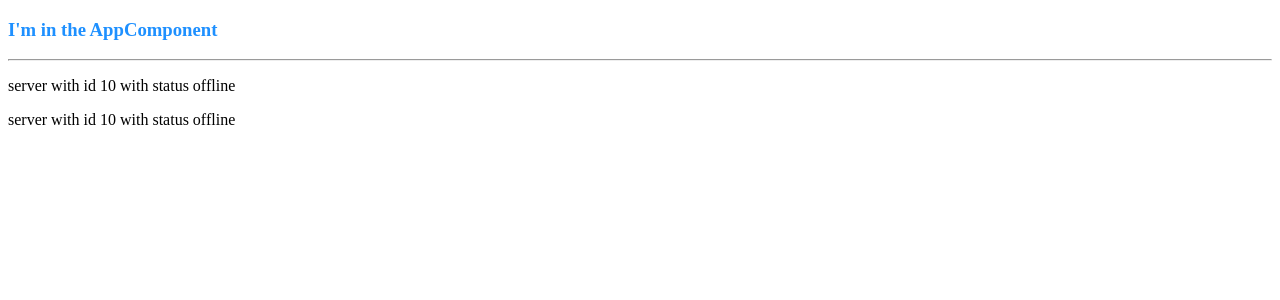
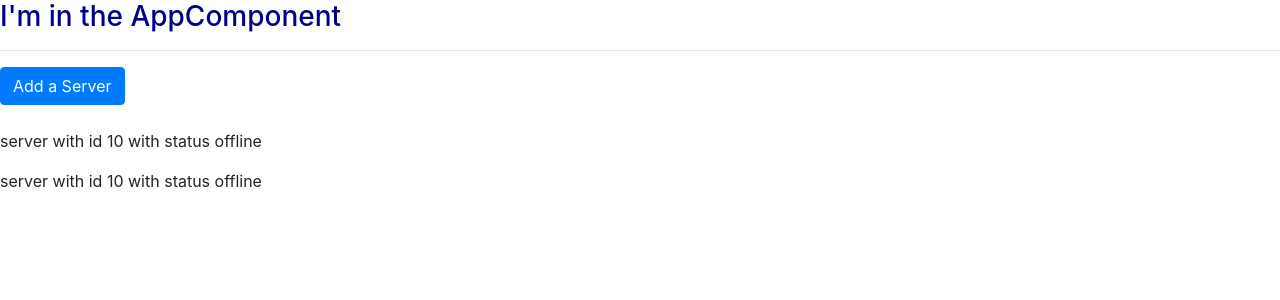
Before and after one commit to martimdLima/angular-9-the-complete-guide, an Angular app in the folder basics/: page / in a window 1280 px wide. Shown: the top 300 px of the page. Built offline with nearby package versions, Linux system fonts and the light colour scheme.

Commit message:
Angular 9 - Basics - Property Binding

```diff
--- a/basics/package.json
+++ b/basics/package.json
@@ -16,9 +16,12 @@
     "@angular/compiler": "~9.0.7",
     "@angular/core": "~9.0.7",
     "@angular/forms": "~9.0.7",
+    "@angular/localize": "^9.1.1",
     "@angular/platform-browser": "~9.0.7",
     "@angular/platform-browser-dynamic": "~9.0.7",
     "@angular/router": "~9.0.7",
+    "@ng-bootstrap/ng-bootstrap": "^6.0.2",
+    "bootstrap": "^4.4.1",
     "rxjs": "~6.5.4",
     "tslib": "^1.10.0",
     "zone.js": "~0.10.2"
--- a/basics/src/app/app.component.ts
+++ b/basics/src/app/app.component.ts
@@ -3,10 +3,10 @@ import { Component } from '@angular/core';
 @Component({
   selector: 'app-root',
   templateUrl: './app.component.html',
-  //styleUrls: ['./app.component.css']
-  styles: [`h3 {
+  styleUrls: ['./app.component.css']
+  /*styles: [`h3 {
     color: dodgerblue;
-  }`]
+  }`]*/
 })
 export class AppComponent {
   title = 'basics';
--- a/basics/src/app/app.module.ts
+++ b/basics/src/app/app.module.ts
@@ -1,3 +1,4 @@
+
 import { BrowserModule } from '@angular/platform-browser';
 import { NgModule } from '@angular/core';
 import { FormsModule } from '@angular/forms'
--- a/basics/src/app/servers/servers.component.html
+++ b/basics/src/app/servers/servers.component.html
@@ -1,2 +1,11 @@
-<app-server></app-server>
-<app-server></app-server>
+<div class="div">
+    <div class="col-xs-12">
+      <button class="btn btn-primary"
+              [disabled] = "!allowNewServer">Add a Server </button>
+    </div>
+    &nbsp;&nbsp;
+    <div class="div">
+      <app-server></app-server>
+      <app-server></app-server>
+    </div>
+  </div>
--- a/basics/src/app/servers/servers.component.ts
+++ b/basics/src/app/servers/servers.component.ts
@@ -4,13 +4,20 @@ import { Component, OnInit } from '@angular/core';
   selector: 'app-servers',
     //selector: '[app-servers]'
     //selector '.app-servers'
-  template: `<app-server></app-server>
-             <app-server></app-server>`,
+  /*template: `<app-server></app-server>
+             <app-server></app-server>`,*/
+  templateUrl: './servers.component.html',
   styleUrls: ['./servers.component.css']
 })
 export class ServersComponent implements OnInit {
 
-  constructor() { }
+  allowNewServer: boolean = false;
+
+  constructor() {
+    setTimeout(() => {
+      this.allowNewServer = true;
+    }, 2000);
+   }
 
   ngOnInit(): void {
   }
--- a/basics/src/polyfills.ts
+++ b/basics/src/polyfills.ts
@@ -1,3 +1,7 @@
+/***************************************************************************************************
+ * Load `$localize` onto the global scope - used if i18n tags appear in Angular templates.
+ */
+import '@angular/localize/init';
 /**
  * This file includes polyfills needed by Angular and is loaded before the app.
  * You can add your own extra polyfills to this file.
--- a/basics/src/styles.css
+++ b/basics/src/styles.css
@@ -1 +1 @@
-/* You can add global styles to this file, and also import other style files */
+@import '~bootstrap/dist/css/bootstrap.css';
```
Also changed, not shown: 1 other file (tests, documents, lock files or other folders).
